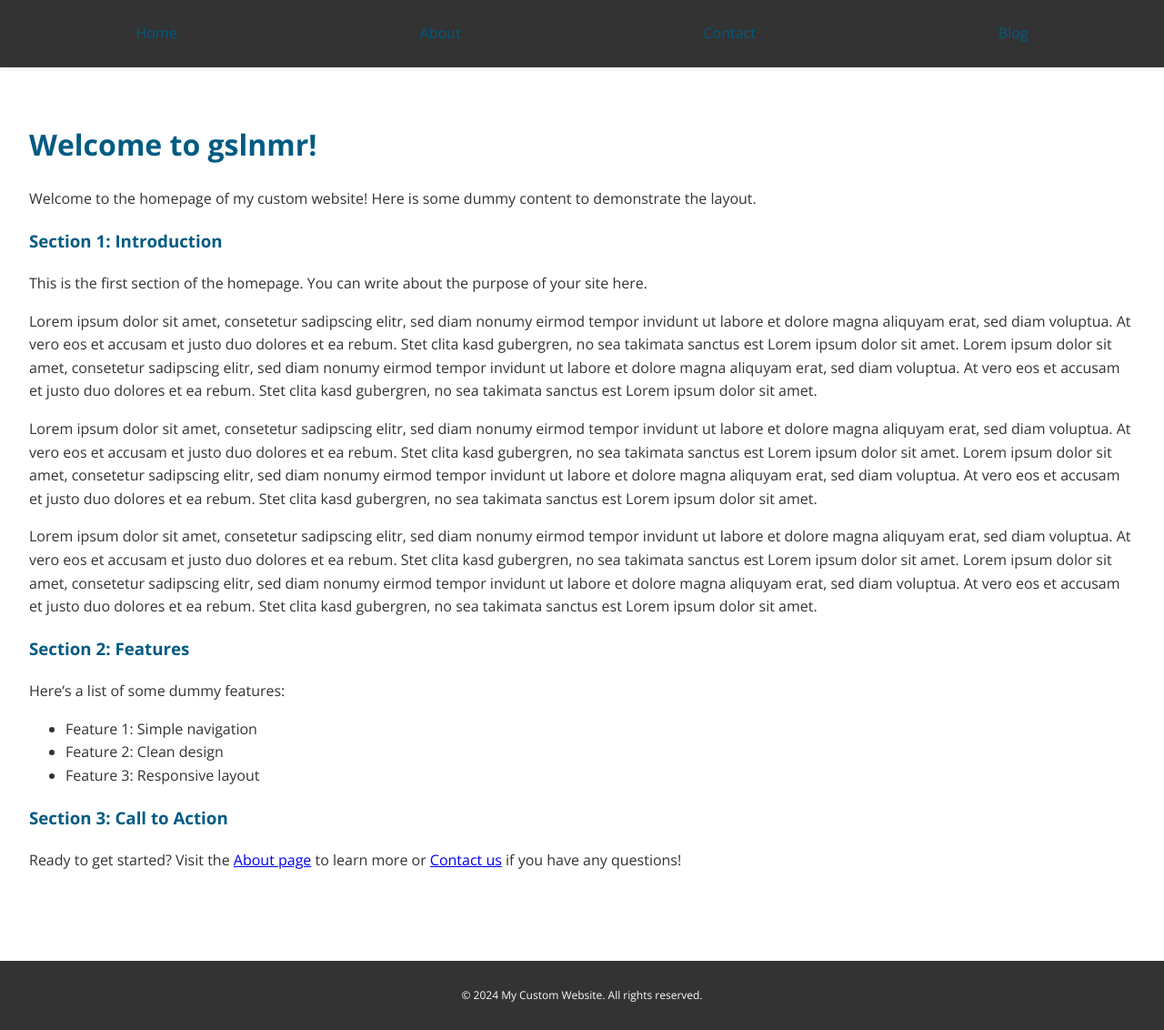
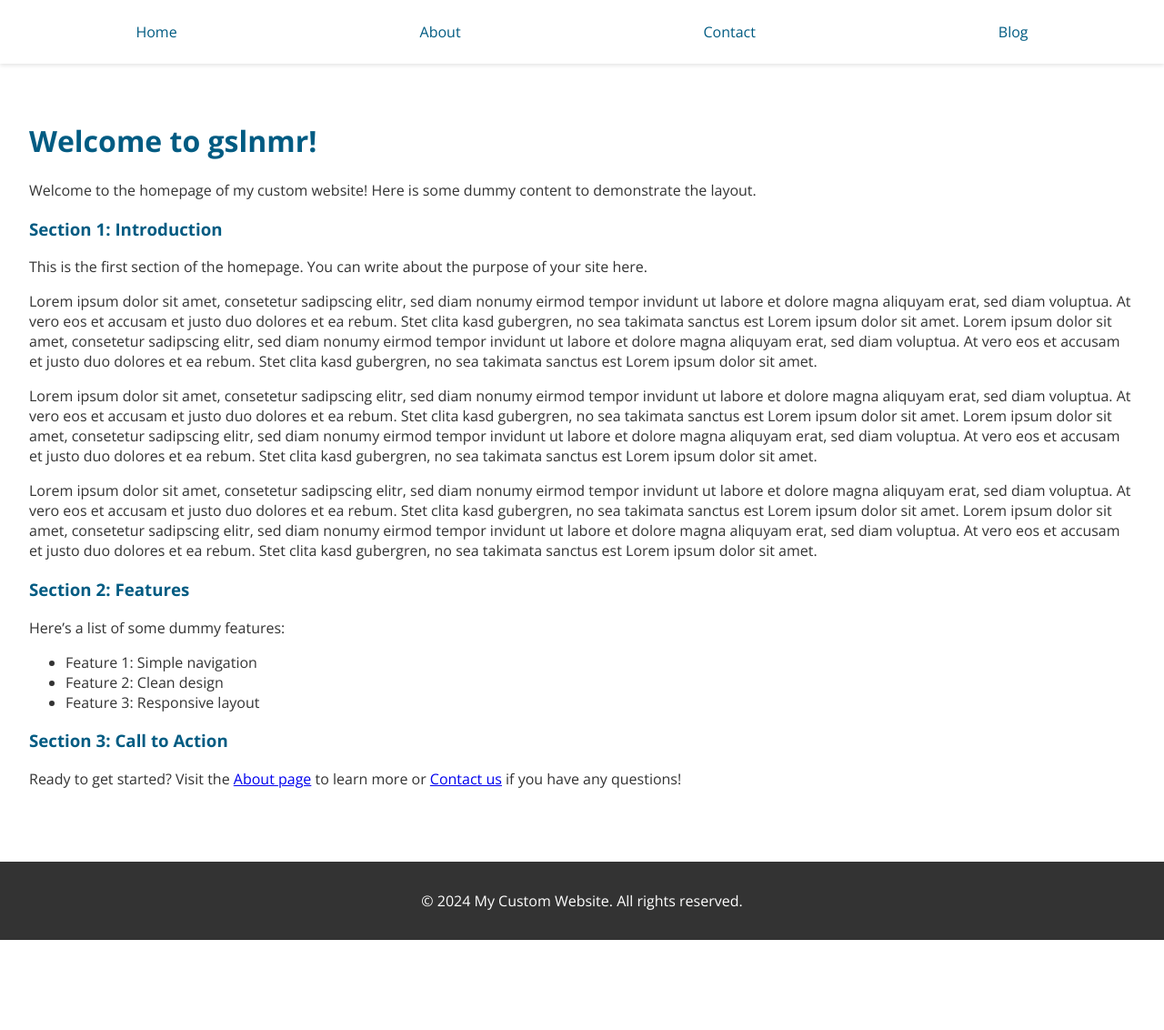
Before and after one commit to schminho/schminho.github.io, a Jekyll site: the page built from index.md, in a window 1280 px wide and 1132 px high. Shown: the whole window at 91% size. Built offline with Jekyll 4.4.1, drawn with Linux system fonts in a browser that asks for light colours.

Commit message:
Update style.css

```diff
--- a/assets/css/style.css
+++ b/assets/css/style.css
@@ -1,39 +1,70 @@
+/* General body styling */
 body {
-    font-family: Arial, sans-serif;
-    line-height: 1.6;
+    font-family: 'Open Sans', sans-serif;
+    color: #333333;
     margin: 0;
     padding: 0;
-    margin-bottom: 50px; /* Adjust this value as needed */
+    background-color: #FFFFFF;
 }
 
+/* Fixed and animated header */
+header {
+    position: fixed;
+    width: 100%;
+    background-color: #FFFFFF;
+    box-shadow: 0 2px 4px rgba(0, 0, 0, 0.1);
+    z-index: 1000;
+    top: 0;
+    transition: top 0.3s ease-in-out; /* Smooth hide/show transition */
+}
+
+/* Navigation bar styling */
 nav {
-    background-color: #333;
-    color: white;
-    padding: 10px;
-    text-align: center;
+    display: flex;
+    justify-content: space-around;
+    padding: 1rem;
 }
 
 nav a {
-    color: white;
+    color: #005B82;
     text-decoration: none;
-    margin: 0 15px;
+    padding: 0.5rem 1rem;
 }
 
 nav a:hover {
     text-decoration: underline;
 }
 
+/* Main content area */
 main {
-    padding: 20px;
-    margin-bottom: 50px; /* Add extra space below the main content */
-
+    padding: 2rem;
+    margin-top: 80px; /* Height of the header */
 }
 
+/* Headings styling */
+h1, h2, h3 {
+    color: #005B82;
+}
+
+/* Button styling */
+button {
+    background-color: #005B82;
+    color: #FFFFFF;
+    border: none;
+    padding: 0.75rem 1.5rem;
+    cursor: pointer;
+    border-radius: 5px;
+}
+
+button:hover {
+    background-color: #004466;
+}
+
+/* Footer styling */
 footer {
-    background: #333;
-    color: white;
+    background-color: #333333;
+    color: #FFFFFF;
     text-align: center;
-    font-size: 12px; /* Small text */
-    padding: 5px;    /* Compact padding */
-    margin-top: 20px; /* Space above footer */
+    padding: 1rem;
+    margin-top: 2rem;
 }
```
